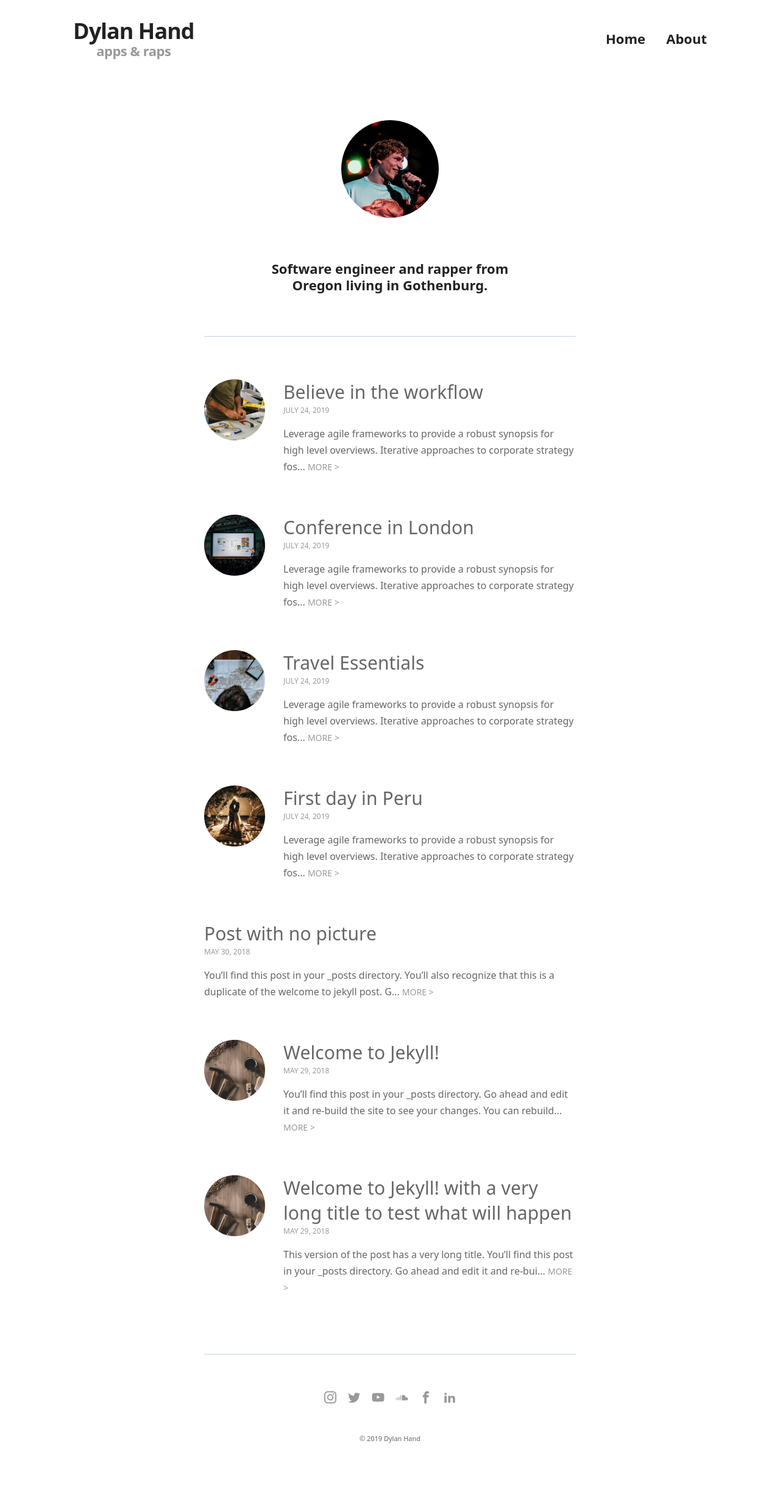
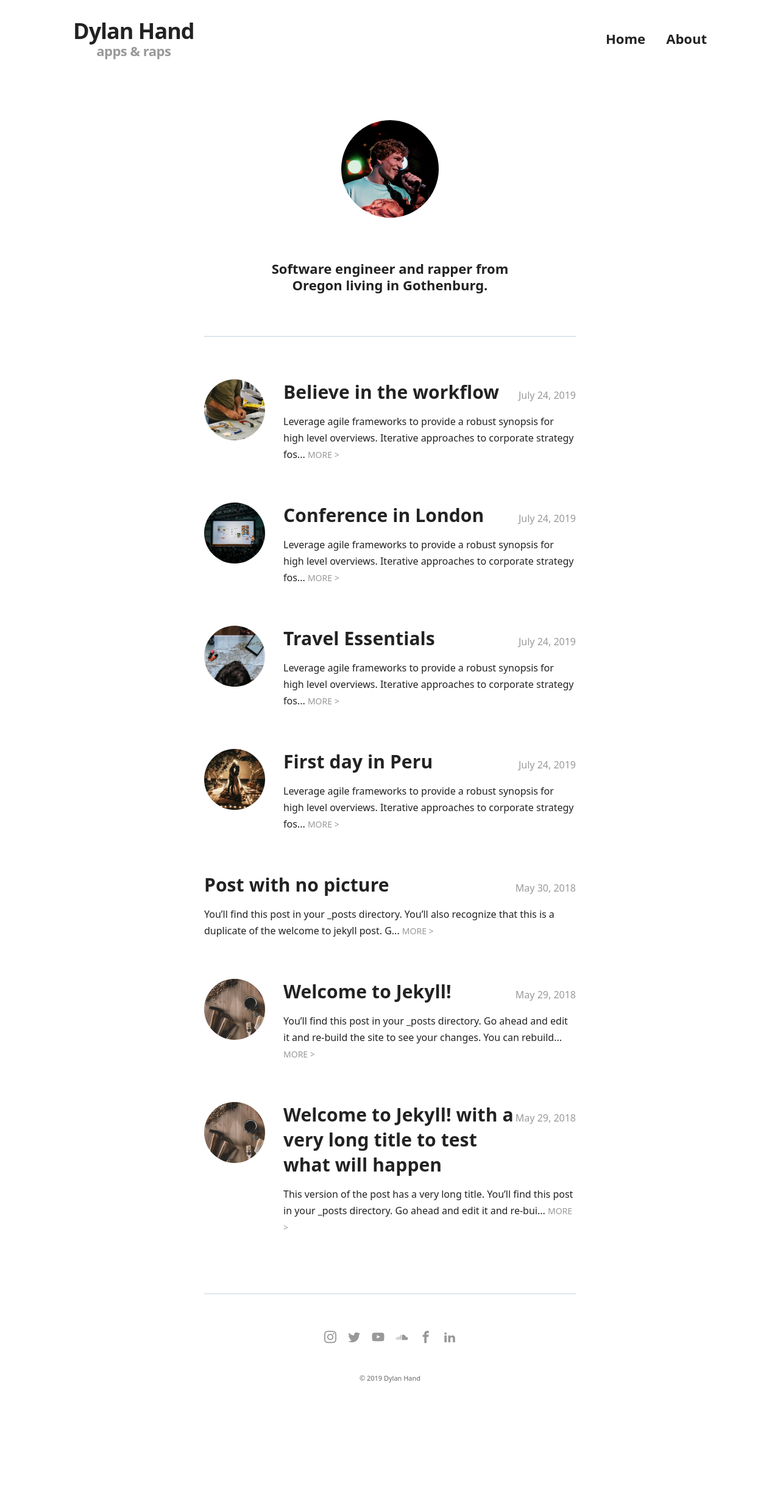
Before and after one commit to dylanhand/dylanhand.github.io, a Jekyll site: the page built from index.html, in a window 1280 px wide. Shown: the whole page at 61% size. Built offline with Jekyll 4.4.1, drawn with Linux system fonts in a browser that asks for light colours; some web fonts are replaced; after the commit the page ends 2377 px from its top, so only the background shows below that.

Commit message:
Style articles in list

```diff
--- a/_sass/4-layouts/_article.scss
+++ b/_sass/4-layouts/_article.scss
@@ -23,13 +23,22 @@
   background-color: $gray-white;
 }
 
+.article__title__container {
+  display: -webkit-flex;
+  display: -ms-flex;
+  display: flex;
+  justify-content: space-between;
+  align-items: baseline;
+  margin-bottom: 15px;
+}
+
 .article__title {
+  display: inline-block;
   margin: 0;
   a {
     font-size: 30px;
-    font-weight: 400;
-    line-height: 38px;
-    color: $gray;
+    font-weight: 600;
+    color: $dark;
     &:hover {
       color: $primary-color;
     }
@@ -37,19 +46,19 @@
 }
 
 .article__meta {
-  margin-bottom: 15px;
+  display: inline-block;
   font-family: $font-family;
-  font-size: 12px;
-  line-height: 20px;
-  text-transform: uppercase;
+  font-size: 16px;
+  font-weight: 500;
   color: $gray-dark;
+  white-space: nowrap;
 }
 
 .article__excerpt {
   margin-bottom: 15px;
   font-size: 16px;
   line-height: 27px;
-  color: $gray;
+  color: $dark;
 }
 
 .read-more {
--- a/index.html
+++ b/index.html
@@ -23,11 +23,15 @@ layout: default
       </div>
       {% endif %}
       <div class="article__content">
-        <h2 class="article__title">
-          <a href="{{ post.url | prepend: site.baseurl }}">{{post.title}}</a>
-        </h2>
-        <div class="article__meta">
-          <span class="article__date"><time datetime="{{ post.date | date_to_xmlschema }}">{% assign date_format = site.minima.date_format | default: "%B %-d, %Y" %}{{ post.date | date: date_format }}</time></span>
+        <div class="article__title__container">
+          <h2 class="article__title">
+            <a href="{{ post.url | prepend: site.baseurl }}">{{post.title}}</a>
+          </h2>
+          <div class="article__meta">
+            <span class="article__date" >
+              <time datetime="{{ post.date | date_to_xmlschema }}">{% assign date_format = site.minima.date_format | default: "%B %-d, %Y" %}{{ post.date | date: date_format }}</time>
+            </span>
+          </div>
         </div>
         <p class="article__excerpt">
           {% if post.description %}{{ post.description }}{% else %}{{ post.content | strip_html | truncate: 130 }}{% endif %}
```
